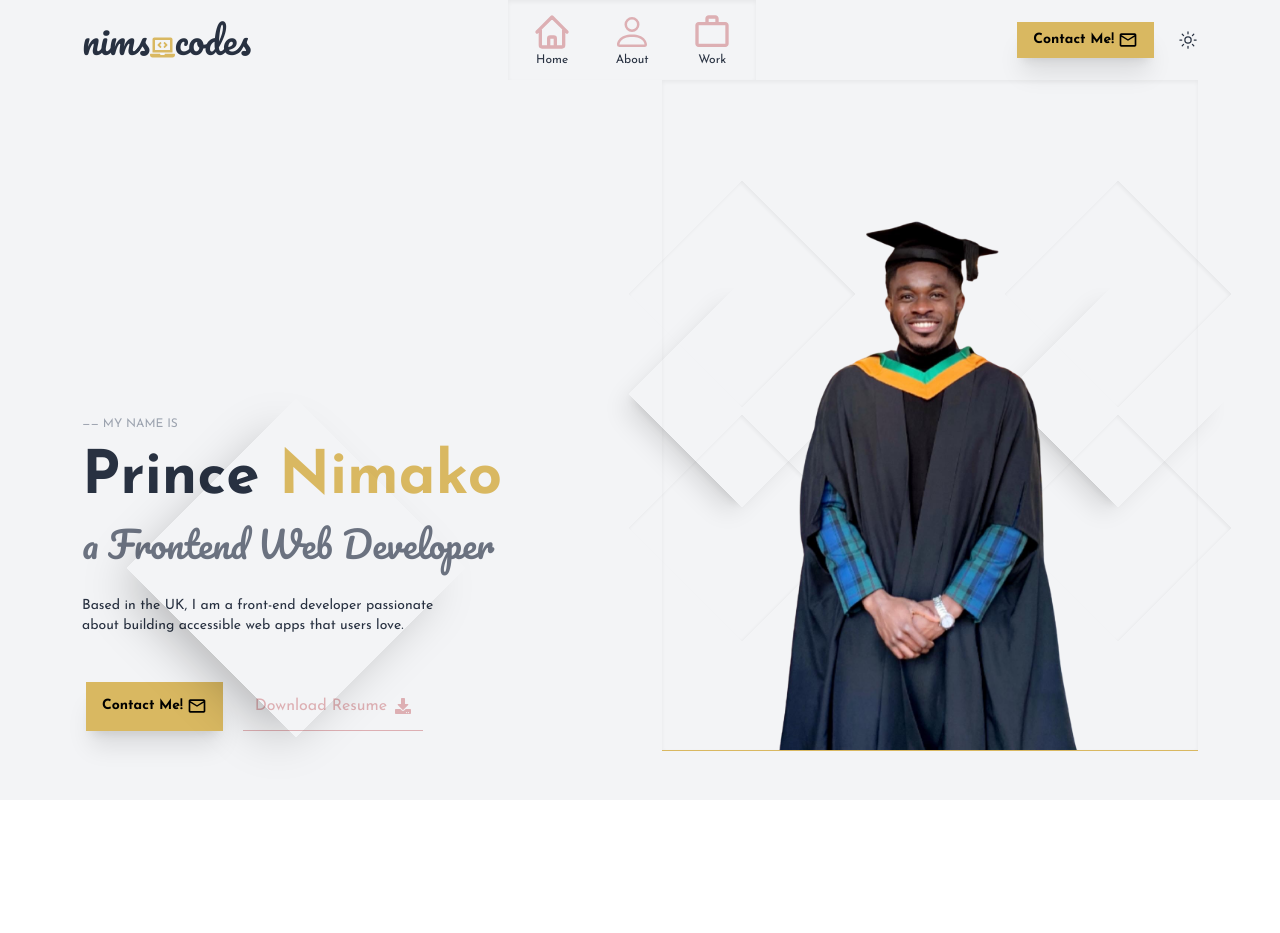
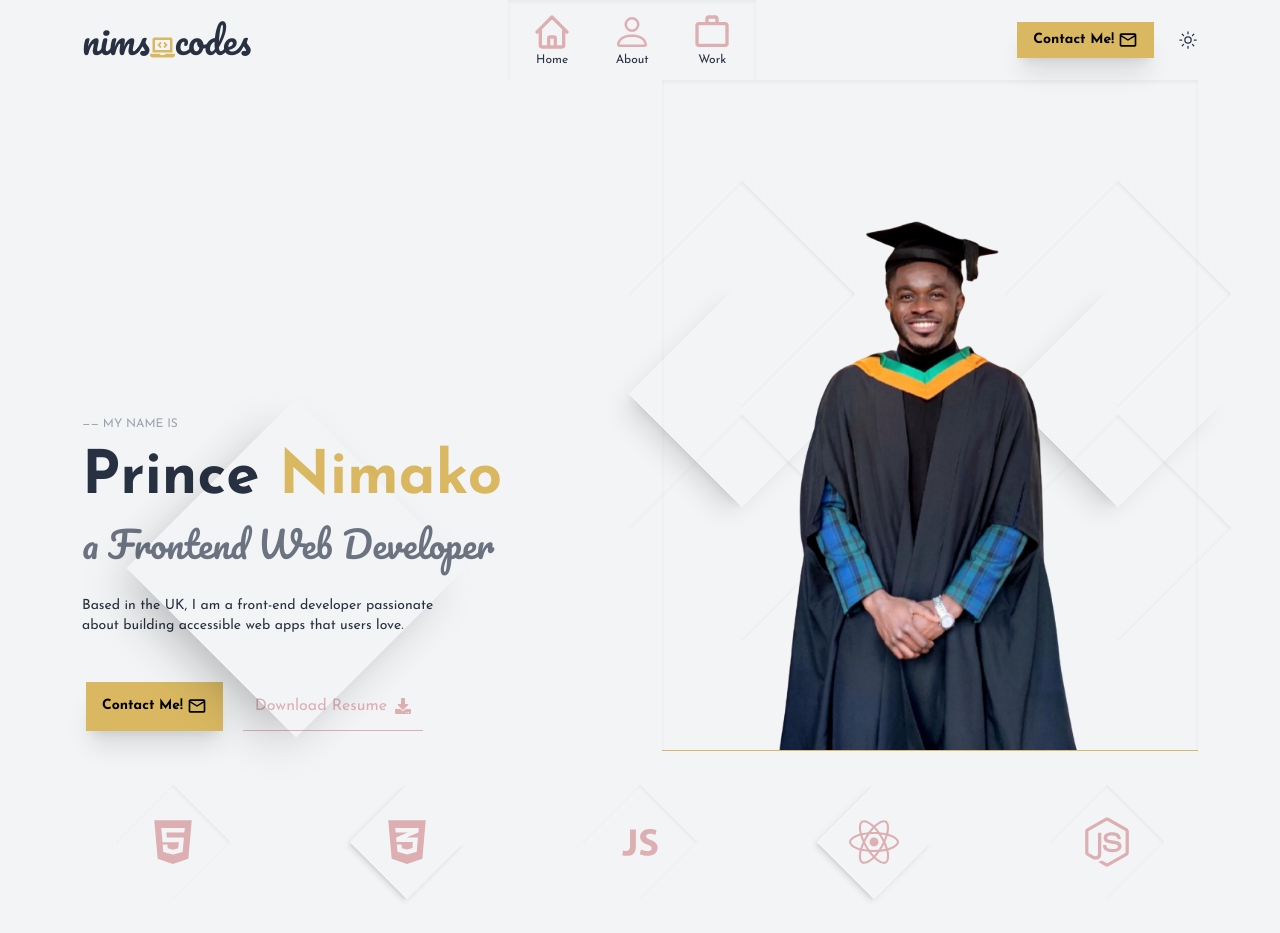
Before and after one commit to nimscodes/nimscodes, a React (Vite) app: page / in a window 1280 px wide. Before the commit the page ends 800 px from the top, so only its background shows below. Built offline with nearby package versions, Linux system fonts and the light colour scheme.

Commit message:
skills seems okay

```diff
--- a/src/App.jsx
+++ b/src/App.jsx
@@ -2,6 +2,7 @@ import { useEffect, useState } from 'react';
 import useDarkMode from './hooks/use-dark-mode';
 import Header from './components/Header';
 import Hero from './components/Hero';
+import Skills from './components/Skills';
 
 function App() {
   const [isMobile, setIsMobile] = useState(window.innerWidth < 768);
@@ -35,6 +36,7 @@ function App() {
           isMobile={isMobile}
         />
         <Hero isMobile={isMobile} />
+        <Skills />
       </div>
     </div>
   );
--- a/src/components/Hero.jsx
+++ b/src/components/Hero.jsx
@@ -1,24 +1,14 @@
 import LeftHero from './LeftHero';
-import desktopProf from '../assets/my-profile.png';
-import mobileProf from '../assets/my-profile-mobile.png';
+import RightHero from './RightHero';
+
+
 import './hero.css'
 
 const Hero = ({ isMobile }) => {
   return (
     <div className="flex flex-col md:flex-row py-10 md:py-0 justify-between mt-10 md:mt-0">
       <LeftHero />
-      <div className="flex items-center justify-center md:w-[48%] shadow-inner h-auto border-b border-gold-metallic">
-        <div className='relative z-0'>
-          <div className='absolute w-40 h-40 transform rotate-45 shadow-inner top-[20%] '></div>
-          <div className='absolute w-40 h-40 transform rotate-45 shadow-xl top-[35%]'></div>
-          <div className='absolute w-40 h-40 transform rotate-45 shadow-inner top-[55%]'></div>
-          <div className='absolute w-40 h-40 transform rotate-45 shadow-inner top-[20%] right-0 '></div>
-          <div className='absolute w-40 h-40 transform rotate-45 shadow-xl top-[35%] right-0'></div>
-          <div className='absolute w-40 h-40 transform rotate-45 shadow-inner top-[55%] right-0'></div>
-          <img src={isMobile ?  mobileProf : desktopProf} alt="profile" className='h-full w-full object-cover relative z-10'/>
-        </div>
-
-      </div>
+      <RightHero isMobile={isMobile} />
     </div>
   );
 };
--- /dev/null
+++ b/src/components/RightHero.jsx
@@ -0,0 +1,24 @@
+import desktopProf from '../assets/my-profile.png';
+import mobileProf from '../assets/my-profile-mobile.png';
+
+const RightHero = ({ isMobile }) => {
+  return (
+    <div className="flex items-center justify-center md:w-[48%] shadow-inner h-auto border-b border-gold-metallic">
+      <div className="relative z-0">
+        <div className="absolute w-40 h-40 transform rotate-45 shadow-inner top-[20%] "></div>
+        <div className="absolute w-40 h-40 transform rotate-45 shadow-xl top-[35%]"></div>
+        <div className="absolute w-40 h-40 transform rotate-45 shadow-inner top-[55%]"></div>
+        <div className="absolute w-40 h-40 transform rotate-45 shadow-inner top-[20%] right-0 "></div>
+        <div className="absolute w-40 h-40 transform rotate-45 shadow-xl top-[35%] right-0"></div>
+        <div className="absolute w-40 h-40 transform rotate-45 shadow-inner top-[55%] right-0"></div>
+        <img
+          src={isMobile ? mobileProf : desktopProf}
+          alt="profile"
+          className="h-full w-full object-cover relative z-10"
+        />
+      </div>
+    </div>
+  );
+};
+
+export default RightHero;
--- /dev/null
+++ b/src/components/Skills.jsx
@@ -0,0 +1,32 @@
+import { FaReact, FaNodeJs, FaHtml5, FaCss3Alt } from "react-icons/fa"
+import { DiJavascript1 } from 'react-icons/di'
+
+const Skills = () => {
+  return (
+    <div className='text-tea-rose-red w-full flex flex-row flex-wrap items-center p-5 md:p-[50px] justify-between'>
+      <div className="relative flex items-center justify-center p-4 ">
+        <div className="absolute inset-0 transform rotate-45 shadow-inner"></div>
+        <FaHtml5 size={50} />
+      </div>
+
+      <div className="relative flex items-center justify-center p-4">
+      <div className="absolute inset-0 transform rotate-45 shadow-md"></div>
+        <FaCss3Alt size={50} />
+      </div>
+      <div className="relative flex items-center justify-center p-4">
+      <div className="absolute inset-0 transform rotate-45 shadow-inner"></div>
+        <DiJavascript1 size={50} />
+      </div>
+      <div className="relative flex items-center justify-center p-4 ">
+      <div className="absolute inset-0 transform rotate-45 shadow-md"></div>
+        <FaReact size={50} />
+      </div>
+      <div className="relative flex items-center justify-center  p-4">
+      <div className="absolute inset-0 transform rotate-45 shadow-inner"></div>
+        <FaNodeJs size={50} />
+      </div>
+    </div>
+  )
+}
+
+export default Skills
```
